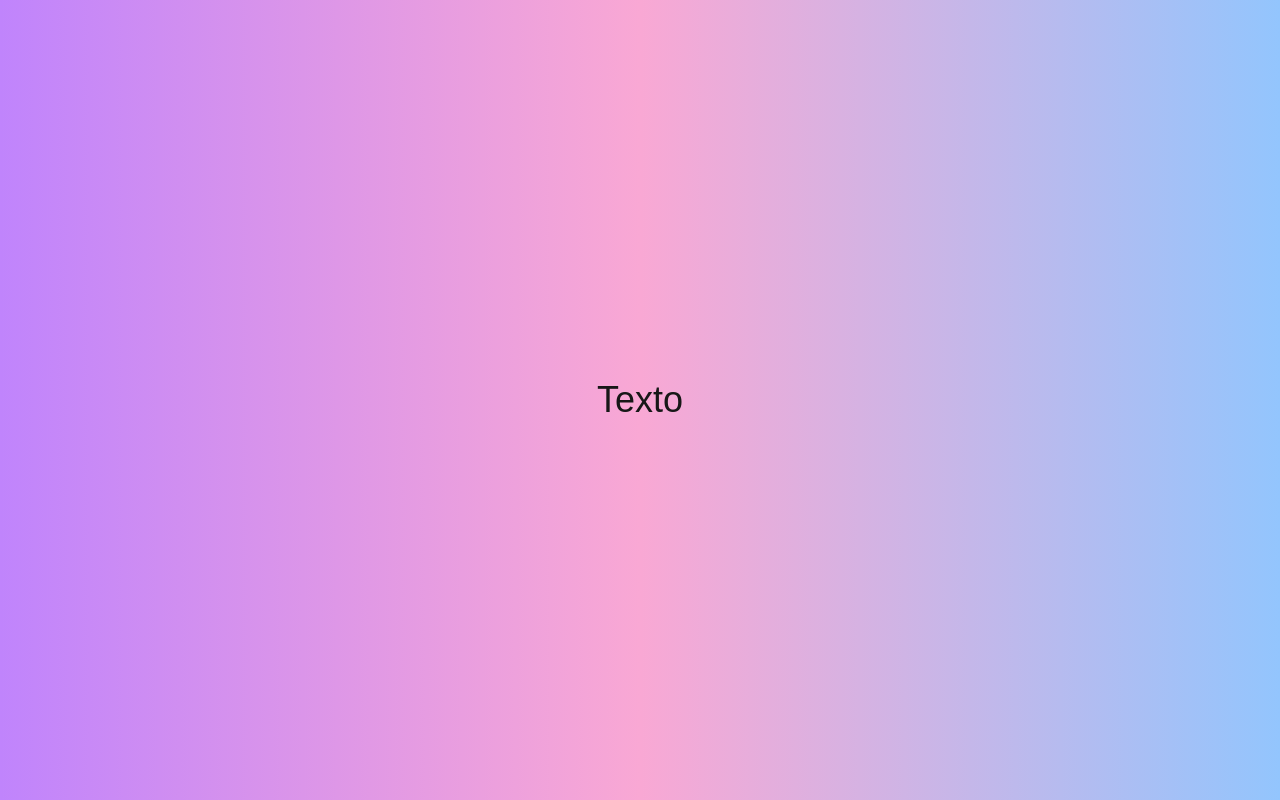
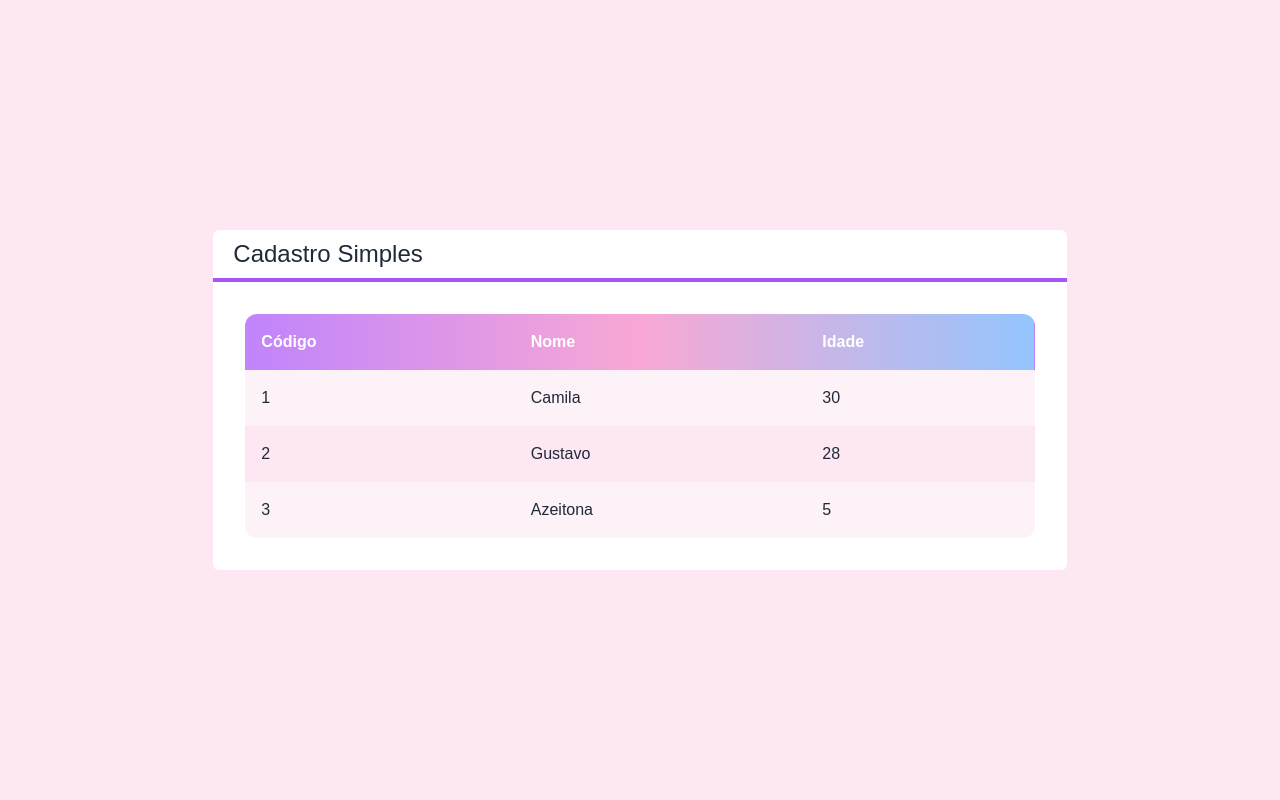
Before and after one commit to camilanobre/cadastro-simples, a Next.js app: page / in a window 1280 px wide. Built offline with nearby package versions, Linux system fonts and the light colour scheme.

Commit message:
Tabela
Inicio da construcao do componente tabela

```diff
--- /dev/null
+++ b/src/components/Layout.tsx
@@ -0,0 +1,25 @@
+import React from "react";
+import Titulo from "./Titulo";
+
+interface LayoutProps {
+    titulo: string
+    children: any
+}
+
+export default function Layout(props: LayoutProps) {
+  return (
+    <div
+      className={`
+            flex flex-col w-2/3
+            bg-white
+            text-gray-800
+            rounded-md
+        `}
+    >
+      <Titulo>{props.titulo}</Titulo>
+      <div className="p-8 w-full">
+        {props.children}
+      </div>
+    </div>
+  );
+}
--- /dev/null
+++ b/src/components/Tabela.tsx
@@ -0,0 +1,45 @@
+import Cliente from "../core/Cliente"
+
+interface TabelaProps {
+    clientes: Cliente[]
+}
+
+export default function Tabela(props: TabelaProps) {
+
+    function renderHeader() {
+        return (
+            <tr>
+                <th className="text-left p-4">Código</th>
+                <th className="text-left p-4">Nome</th>
+                <th className="text-left p-4">Idade</th>
+            </tr>
+        )
+    }
+
+    function renderData() {
+        return props.clientes?.map((cliente, i) => {
+            return (
+                <tr key={cliente.id}
+                    className={`${i % 2 === 0 ? 'bg-pink-50' : 'bg-pink-100'}`}>
+                    <td className="text-left p-4">{cliente.id}</td>
+                    <td className="text-left p-4">{cliente.nome}</td>
+                    <td className="text-left p-4">{cliente.idade}</td>
+                </tr>
+            )
+        })
+    }
+
+    return(
+            <table className="w-full rounded-xl overflow-hidden">
+            <thead className={`
+                  bg-gradient-to-r from-purple-400 via-pink-300 to-blue-300
+                 text-white
+                `}>
+                {renderHeader()}
+            </thead>
+            <tbody>
+               {renderData()}
+            </tbody>
+        </table>
+    )
+}
--- /dev/null
+++ b/src/components/Titulo.tsx
@@ -0,0 +1,12 @@
+import React from "react";
+
+export default function Titulo(props) {
+    return(
+        <div className="flex flex-col justify-center">
+            <h1 className=" px-5 py-2 text-2xl">
+                {props.children}
+            </h1>
+            <hr className="border-2 border-purple-500"/>
+        </div>
+    )
+}
--- /dev/null
+++ b/src/core/Cliente.ts
@@ -0,0 +1,27 @@
+export default class Cliente {
+    #id: string
+    #nome: string
+    #idade: number
+
+    constructor(nome: string, idade: number, id: string = null) {
+        this.#nome = nome
+        this.#idade = idade
+        this.#id = id
+    }
+
+    static vazio() {
+        return new Cliente('', 0)
+    }
+
+    get id() {
+        return this.#id
+    }
+
+    get nome() {
+        return this.#nome
+    }
+
+    get idade() {
+        return this.#idade
+    }
+}
--- a/src/pages/index.tsx
+++ b/src/pages/index.tsx
@@ -1,12 +1,25 @@
+
+import Layout from "../components/Layout";
 import React from "react";
+import Tabela from "../components/Tabela";
+import Cliente from "../core/Cliente";
 
 export default function Home() {
+
+  const clientes = [
+    new Cliente('Camila', 30, '1'),
+    new Cliente('Gustavo', 28, '2'),
+    new Cliente('Azeitona', 5, '3')
+  ]
   return (
     <div className={`
       flex h-screen justify-center items-center
-      bg-gradient-to-r from-purple-400 via-pink-300 to-blue-300
+      bg-pink-100
+      text-white
     `}>
-      <span className="text-4xl">Texto</span>
+      <Layout titulo="Cadastro Simples">
+         <Tabela clientes={clientes}></Tabela>
+      </Layout>
     </div>
   );
 }
--- a/tsconfig.json
+++ b/tsconfig.json
@@ -1,5 +1,6 @@
 {
   "compilerOptions": {
+    "target": "ES2015",
     "lib": [
       "dom",
       "dom.iterable",
```
Also changed, not shown: tailwind.config.js (+3 -12 lines).
